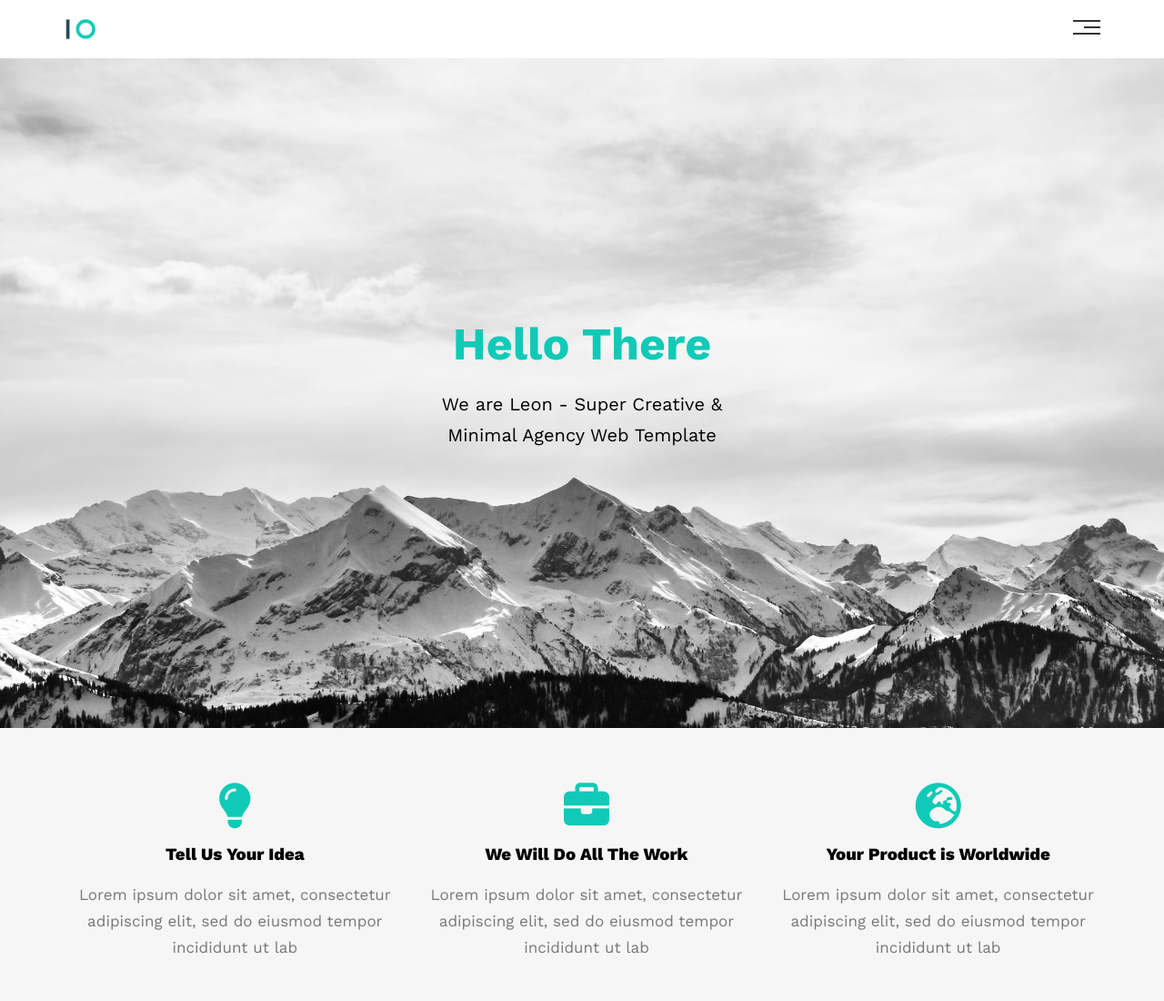
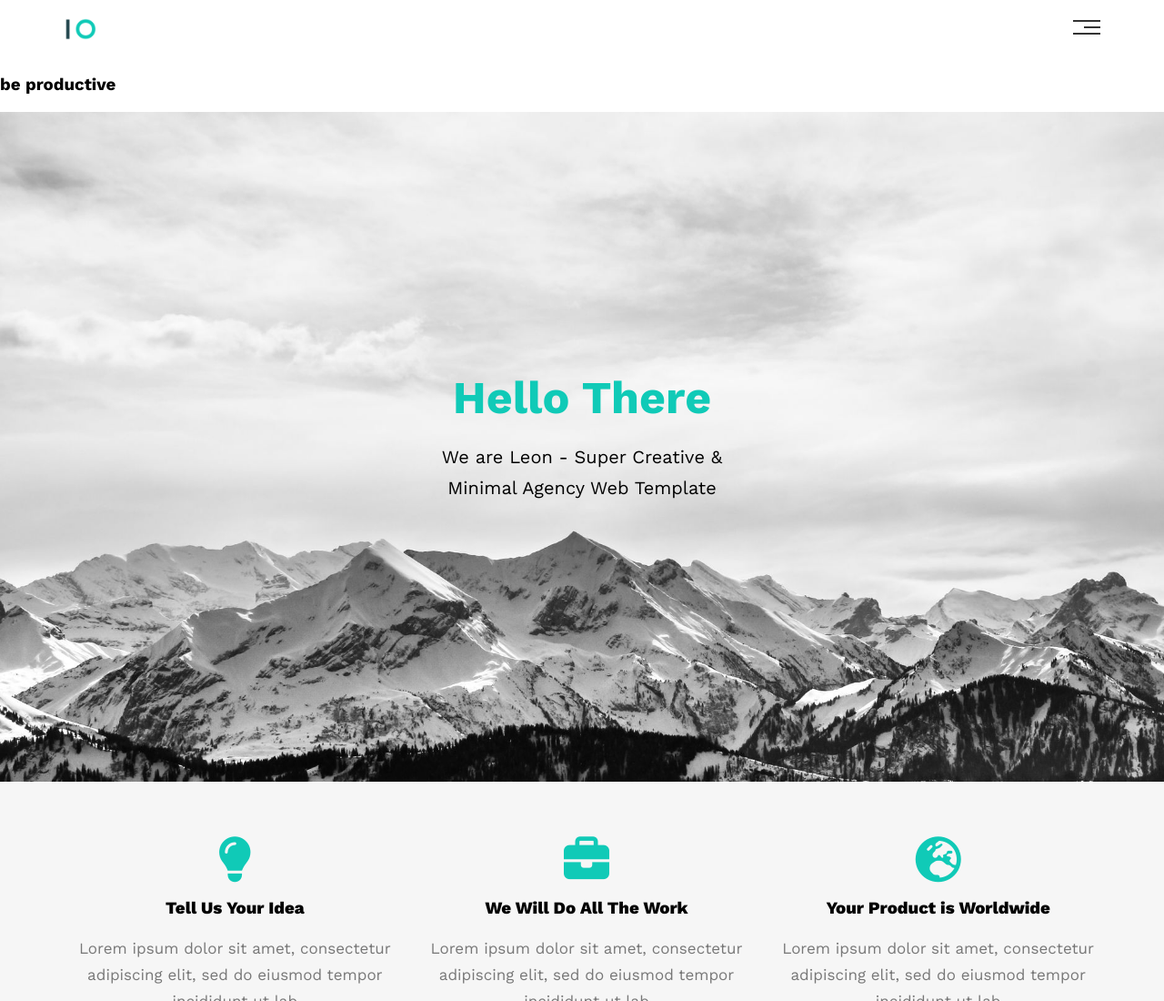
Before and after one commit to MostafaSaafan123/HTML-CSS-template-one-leon, a plain HTML site: page index.html in a window 1280 px wide. Shown: the top 1100 px of the page at 91% size. Drawn offline with nearby package versions, Linux system fonts and the light colour scheme.

Commit message:
adding a h3

```diff
--- a/index.html
+++ b/index.html
@@ -39,6 +39,7 @@
         </div>
       </div>
     </header>
+    <h3>be productive</h3>
     <!-- End Header -->
     <!-- Start Landing Section -->
     <section class="landing">
```
